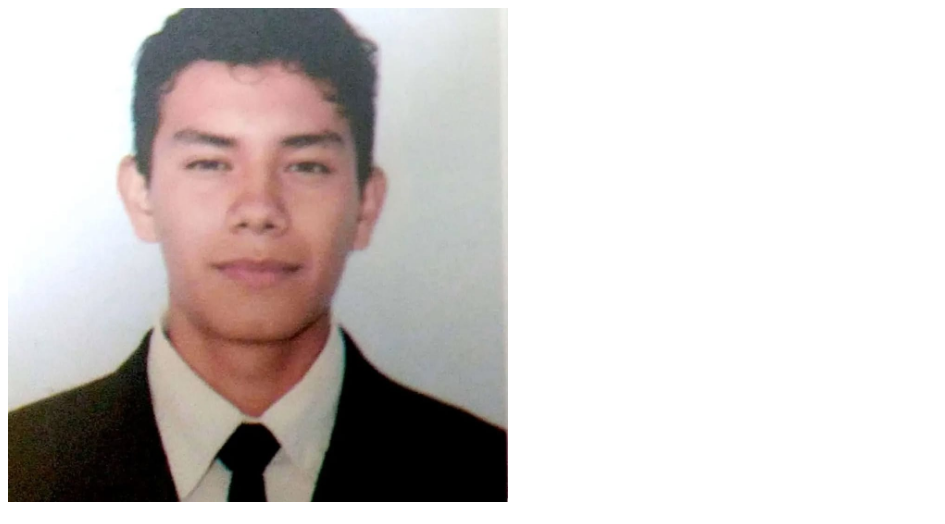
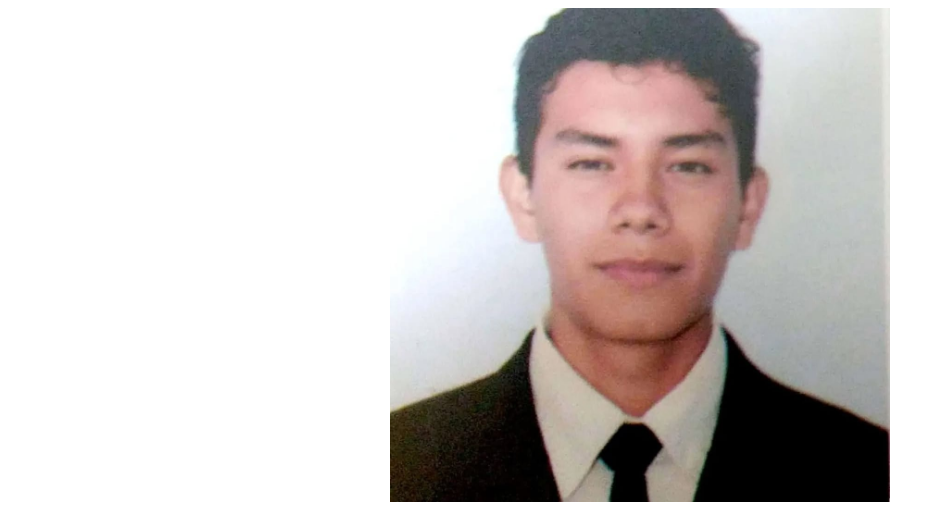
Before and after one commit to Fak3M3/Portafolio_PROYECT, a plain HTML site: page index.html in a window 1280 px wide. Shown: the top 524 px of the page, without its empty margins (0-945 px from the left). Drawn offline with Linux system fonts and the light colour scheme.

Commit message:
primer parte del proyecto2

```diff
--- a/index.html
+++ b/index.html
@@ -8,7 +8,7 @@
 <body style="background-image: url(img/fondo.jpg); background-repeat: no-repeat; background-size: cover;">
     <header>
         <!--IMAGE-->
-        <img src="img/me.jpg" width="500" alt="soy yo">
+       <center> <img src="img/me.jpg" width="500" alt="soy yo"></center>
         <h1 style="text-align: center; font-style: inherit;">Sanchez Zamora Reynathan</h1>
         <p style="text-align: center;">Estudiante de Ingeniería en Sistemas  | Deportes | CYBERSEGURIDAD </p>
     </header>
```
